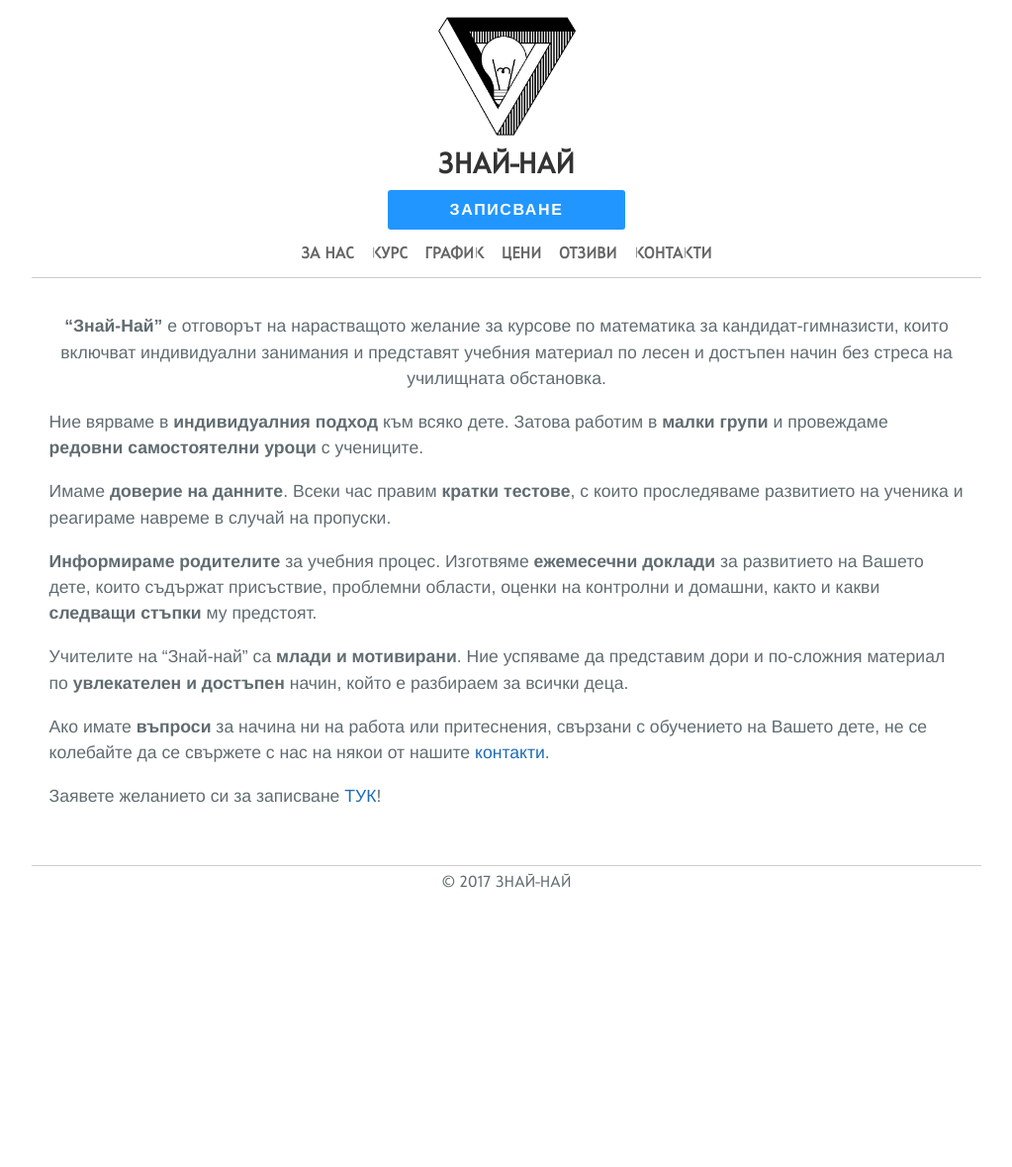
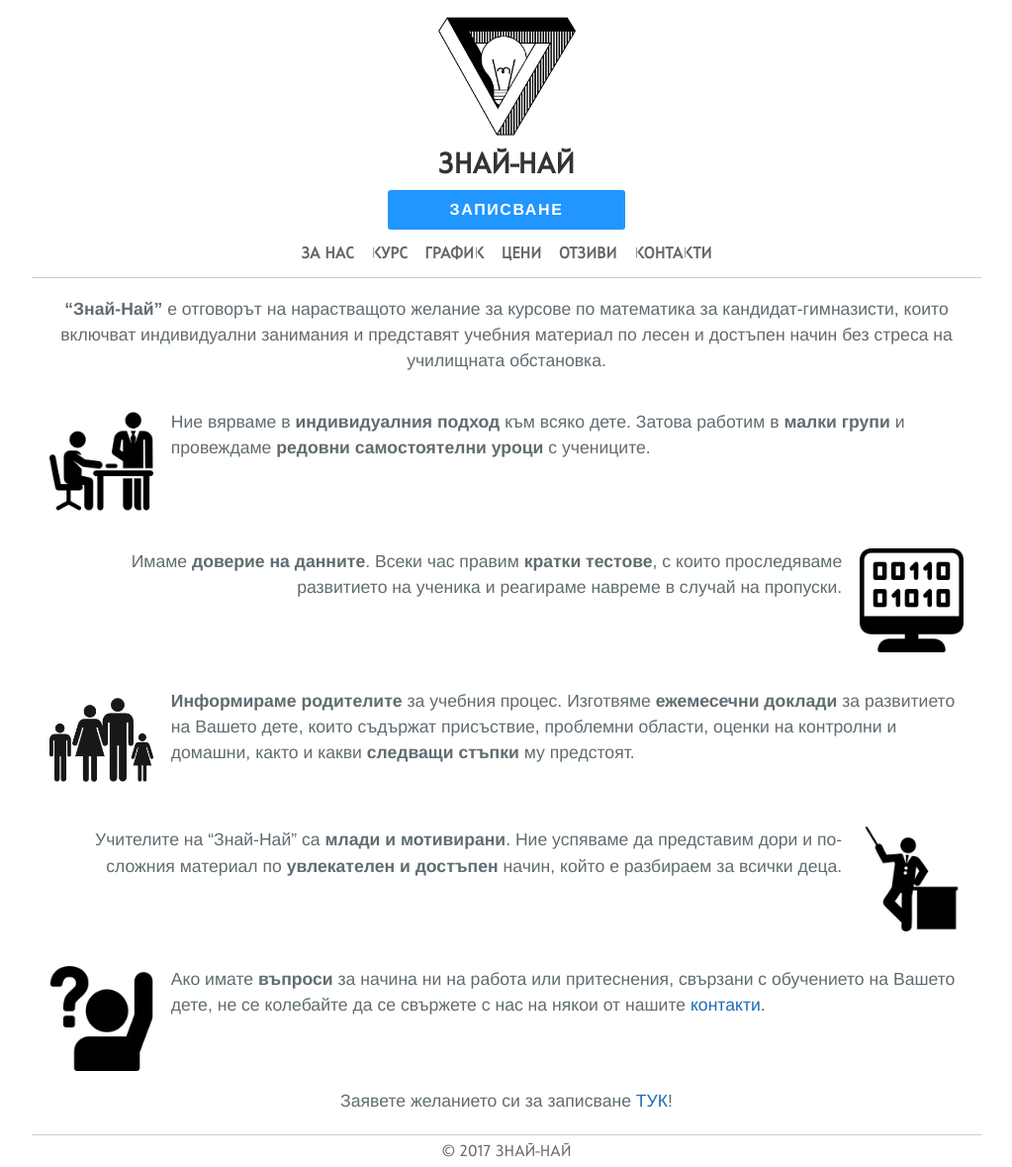
Before and after one commit to znainai/znainai.github.io, a Jekyll site: the page built from index.md, in a window 1280 px wide. Shown: the whole page at 99% size, without its empty margins (128-1151 px from the left). Built offline with Jekyll 4.4.1, drawn with Linux system fonts in a browser that asks for light colours; before the commit the page ends 907 px from its top, so only the background shows below that.

Commit message:
Add icons on the index page

```diff
--- a/_sass/jekyll-theme-cayman.scss
+++ b/_sass/jekyll-theme-cayman.scss
@@ -173,13 +173,14 @@
 }
 
 section#main-section {
-  padding: 2em 1em 4em;
+  padding: 1em 1em 3em;
 
   @include large  { font-size: 1.1em; }
   @include medium { font-size: 1.1em; }
   @include small  { font-size: 1em; }
 
   :first-child { margin-top: 0; }
+  :last-child { margin-bottom: 0; }
 
   img { max-width: 100%; }
 
@@ -389,3 +390,37 @@
     }
   }
 }
+
+p.info {
+  overflow: hidden;
+  padding-top: 1em;
+
+  img {
+    width: auto;
+    height: 6em;
+  }
+
+  &.icon-on-left {
+    text-align: left;
+
+    img { float: left; margin-right: 1em; }
+  }
+
+  &.icon-on-right {
+    text-align: right;
+
+    img { float: right; margin-left: 1em; }
+  }
+
+  @include small {
+    &.icon-on-left, &.icon-on-right {
+      text-align: left;
+
+      img {
+        display: block;
+        margin: 0 auto;
+        float: none;
+      }
+    }
+  }
+}
--- a/index.md
+++ b/index.md
@@ -5,14 +5,25 @@
 **“Знай-Най”** e отговорът на нарастващото желание за курсове по математика за кандидат-гимназисти, които включват индивидуални занимания и представят учебния материал по лесен и достъпен начин без стреса на училищната обстановка.
 {: .centered-text}
 
+![индивидуален подход](assets/images/individual-approach.png)
 Ние вярваме в **индивидуалния подход** към всяко дете. Затова работим в **малки групи** и провеждаме **редовни самостоятелни уроци** с учениците.
+{: .info .icon-on-left}
 
+![анализаране на данни](assets/images/trust-data.png)
 Имаме **доверие на данните**. Всеки час правим **кратки тестове**, с които проследяваме развитието на ученика и реагираме навреме в случай на пропуски.
+{: .info .icon-on-right}
 
+![информирани родители](assets/images/parents.png)
 **Информираме родителите** за учебния процес. Изготвяме **ежемесечни доклади** за развитието на Вашето дете, които съдържат присъствие, проблемни области, оценки на контролни и домашни, както и какви **следващи стъпки** му предстоят.
+{: .info .icon-on-left}
 
-Учителите на “Знай-най” са **млади и мотивирани**. Ние успяваме да представим дори и по-сложния материал по **увлекателен и достъпен** начин, който е разбираем за всички деца.
+![млади учители](assets/images/young-teacher.png)
+Учителите на “Знай-Най” са **млади и мотивирани**. Ние успяваме да представим дори и по-сложния материал по **увлекателен и достъпен** начин, който е разбираем за всички деца.
+{: .info .icon-on-right}
 
+![въпроси](assets/images/questions.png)
 Ако имате **въпроси** за начина ни на работа или притеснения, свързани с обучението на Вашето дете, не се колебайте да се свържете с нас на някои от нашите [контакти](contacts).
+{: .info .icon-on-left}
 
 Заявете желанието си за записване [ТУК]({{ site.sign_form_link }}){:target="_blank"}!
+{: .centered-text}
```
Also changed, not shown: assets/images/individual-approach.png (renamed from assets/images/icons/individual-approach.png), assets/images/parents.png (renamed from assets/images/icons/parents.png), assets/images/questions.png (renamed from assets/images/icons/questions.png), assets/images/trust-data.png (renamed from assets/images/icons/trust-data.png), assets/images/young-teacher.png (renamed from assets/images/icons/yung-teacher.png).
